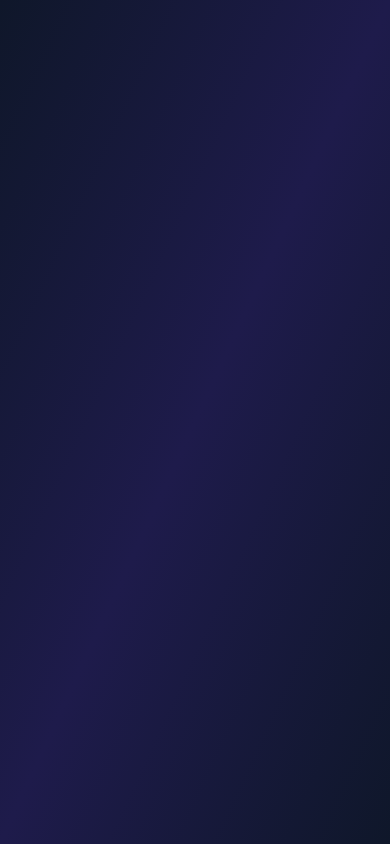
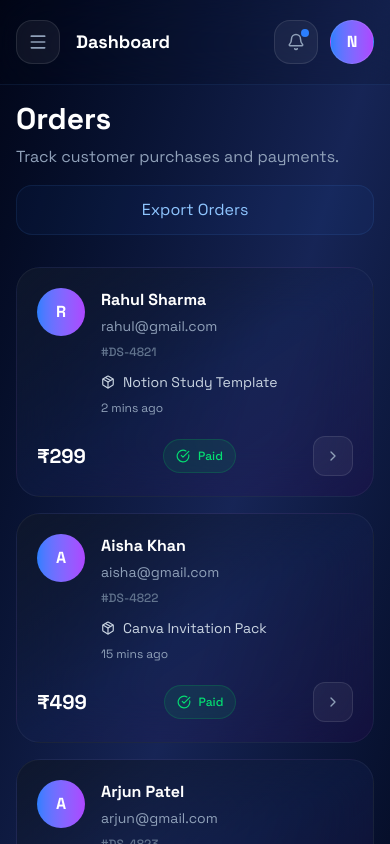
Before and after one commit to nishalcode0/dropsocket, a React (Vite) app in the folder frontend/: page /dashboard/orders in a window 390 px wide. Before the commit this address had no page. Shown: the top 844 px of the page. Built offline with nearby package versions, Linux system fonts and the light colour scheme.

Commit message:
Created Orders page and tweaked Mobile UI resposiveness

```diff
--- a/frontend/src/App.jsx
+++ b/frontend/src/App.jsx
@@ -6,6 +6,7 @@ import TermsOfService from './pages/TermsOfService.jsx'
 import BetaAccess from './pages/BetaAccess.jsx';
 import Dashboard from './pages/dashboard/Dashboard.jsx'
 import Products from './pages/dashboard/Products.jsx'
+import Orders from './pages/dashboard/Orders.jsx'
 
 export default function App(){
   return (
@@ -17,6 +18,7 @@ export default function App(){
         <Route path="/beta-access" element={<BetaAccess />} />
         <Route path="/dashboard" element={<Dashboard />} />
         <Route path="dashboard/products" element={<Products />} />
+        <Route path="dashboard/orders" element={<Orders />} />
       </Routes>
     </BrowserRouter>
   )
--- a/frontend/src/components/orders/OrderCard.jsx
+++ b/frontend/src/components/orders/OrderCard.jsx
@@ -0,0 +1,157 @@
+import {
+  Package,
+  CheckCircle,
+  ChevronRight,
+} from 'lucide-react';
+
+export default function OrderCard({ order }) {
+  return (
+    <div
+      className="
+      group
+      rounded-3xl
+      border
+      border-white/5
+      bg-linear-to-br
+      from-slate-900/90
+      via-blue-950/30
+      to-purple-950/20
+      backdrop-blur-xl
+      p-5
+      md:p-6
+      hover:border-blue-400/20
+      transition-all
+      duration-300
+      "
+    >
+      <div className="flex flex-col gap-5 md:flex-row md:items-center md:justify-between">
+
+        {/* Left Side */}
+        <div className="flex items-start gap-4">
+
+          {/* Avatar */}
+          {order.picture ? (
+            <img
+              src={order.picture}
+              alt={order.customer}
+              className="
+              w-12
+              h-12
+              rounded-full
+              object-cover
+              border
+              border-white/10
+              "
+            />
+          ) : (
+            <div
+              className="
+              w-12
+              h-12
+              rounded-full
+              bg-linear-to-r
+              from-blue-500
+              to-purple-500
+              flex
+              items-center
+              justify-center
+              text-white
+              font-semibold
+              "
+            >
+              {order.customer.charAt(0)}
+            </div>
+          )}
+
+          {/* Customer Info */}
+          <div>
+            <h3 className="font-semibold text-white">
+              {order.customer}
+            </h3>
+
+            <p className="text-sm text-slate-400 mt-1">
+              {order.email}
+            </p>
+
+            <p className="text-xs text-slate-500 mt-2 font-medium">
+              #{order.orderId}
+            </p>
+
+            <div className="flex items-center gap-2 mt-3 text-slate-300 text-sm">
+              <Package size={14} />
+              {order.product}
+            </div>
+
+            <p className="text-xs text-slate-400 mt-2">
+              {order.date}
+            </p>
+          </div>
+
+        </div>
+
+        {/* Right Side */}
+        <div className="flex items-center justify-between md:justify-end gap-4 md:gap-6">
+
+          <div>
+            <p className="text-xl font-semibold text-white">
+              {order.amount}
+            </p>
+          </div>
+
+          <div
+            className="
+            flex
+            items-center
+            gap-2
+            px-3
+            py-2
+            rounded-full
+            bg-green-500/10
+            border
+            border-green-500/20
+            "
+          >
+            <CheckCircle
+              size={14}
+              className="text-green-400"
+            />
+
+            <span className="text-xs text-green-400 font-medium">
+              {order.status}
+            </span>
+          </div>
+
+          <button
+            className="
+            w-10
+            h-10
+            rounded-xl
+            bg-white/5
+            border
+            border-white/10
+            flex
+            items-center
+            justify-center
+            hover:bg-blue-500/10
+            hover:border-blue-400/20
+            hover:scale-105
+            transition-all
+            duration-300
+            "
+          >
+            <ChevronRight
+              size={16}
+              className="
+              text-slate-400
+              group-hover:text-white
+              transition-colors
+              "
+            />
+          </button>
+
+        </div>
+
+      </div>
+    </div>
+  );
+}
--- a/frontend/src/components/orders/OrdersTable.jsx
+++ b/frontend/src/components/orders/OrdersTable.jsx
@@ -0,0 +1,61 @@
+import OrderCard from './OrderCard';
+
+export default function OrdersTable() {
+  const orders = [
+    {
+      id: 1,
+      orderId: 'DS-4821',
+      customer: 'Rahul Sharma',
+      email: 'rahul@gmail.com',
+      picture: null,
+      product: 'Notion Study Template',
+      amount: '₹299',
+      status: 'Paid',
+      date: '2 mins ago',
+    },
+    {
+      id: 2,
+      orderId: 'DS-4822',
+      customer: 'Aisha Khan',
+      email: 'aisha@gmail.com',
+      picture: null,
+      product: 'Canva Invitation Pack',
+      amount: '₹499',
+      status: 'Paid',
+      date: '15 mins ago',
+    },
+    {
+      id: 3,
+      orderId: 'DS-4823',
+      customer: 'Arjun Patel',
+      email: 'arjun@gmail.com',
+      picture: null,
+      product: 'Productivity Ebook',
+      amount: '₹199',
+      status: 'Paid',
+      date: '1 hour ago',
+    },
+    {
+      id: 4,
+      orderId: 'DS-4824',
+      customer: 'Sneha Verma',
+      email: 'sneha@gmail.com',
+      picture: null,
+      product: 'Canva Invitation Pack',
+      amount: '₹499',
+      status: 'Paid',
+      date: '3 hours ago',
+    },
+  ];
+
+  return (
+    <div className="space-y-4">
+      {orders.map((order) => (
+        <OrderCard
+          key={order.id}
+          order={order}
+        />
+      ))}
+    </div>
+  );
+}
--- a/frontend/src/pages/dashboard/Orders.jsx
+++ b/frontend/src/pages/dashboard/Orders.jsx
@@ -0,0 +1,46 @@
+import DashboardLayout from '../../components/dashboard/DashboardLayout';
+import OrdersTable from '../../components/orders/OrdersTable';
+
+export default function Orders() {
+  return (
+    <DashboardLayout>
+      <div className="space-y-8">
+
+        <div className="flex flex-col gap-4 md:flex-row md:items-center md:justify-between">
+
+          <div>
+            <h1 className="text-3xl md:text-4xl font-bold text-white">
+              Orders
+            </h1>
+
+            <p className="text-slate-400 mt-2">
+              Track customer purchases and payments.
+            </p>
+          </div>
+
+          <button
+            className="
+              w-full
+              md:w-auto
+              px-5
+              py-3
+              rounded-2xl
+              border
+              border-blue-400/10
+              bg-blue-500/5
+              text-blue-300
+              hover:bg-blue-500/10
+              transition-all
+            "
+          >
+            Export Orders
+          </button>
+
+        </div>
+
+        <OrdersTable />
+
+      </div>
+    </DashboardLayout>
+  );
+}
```
